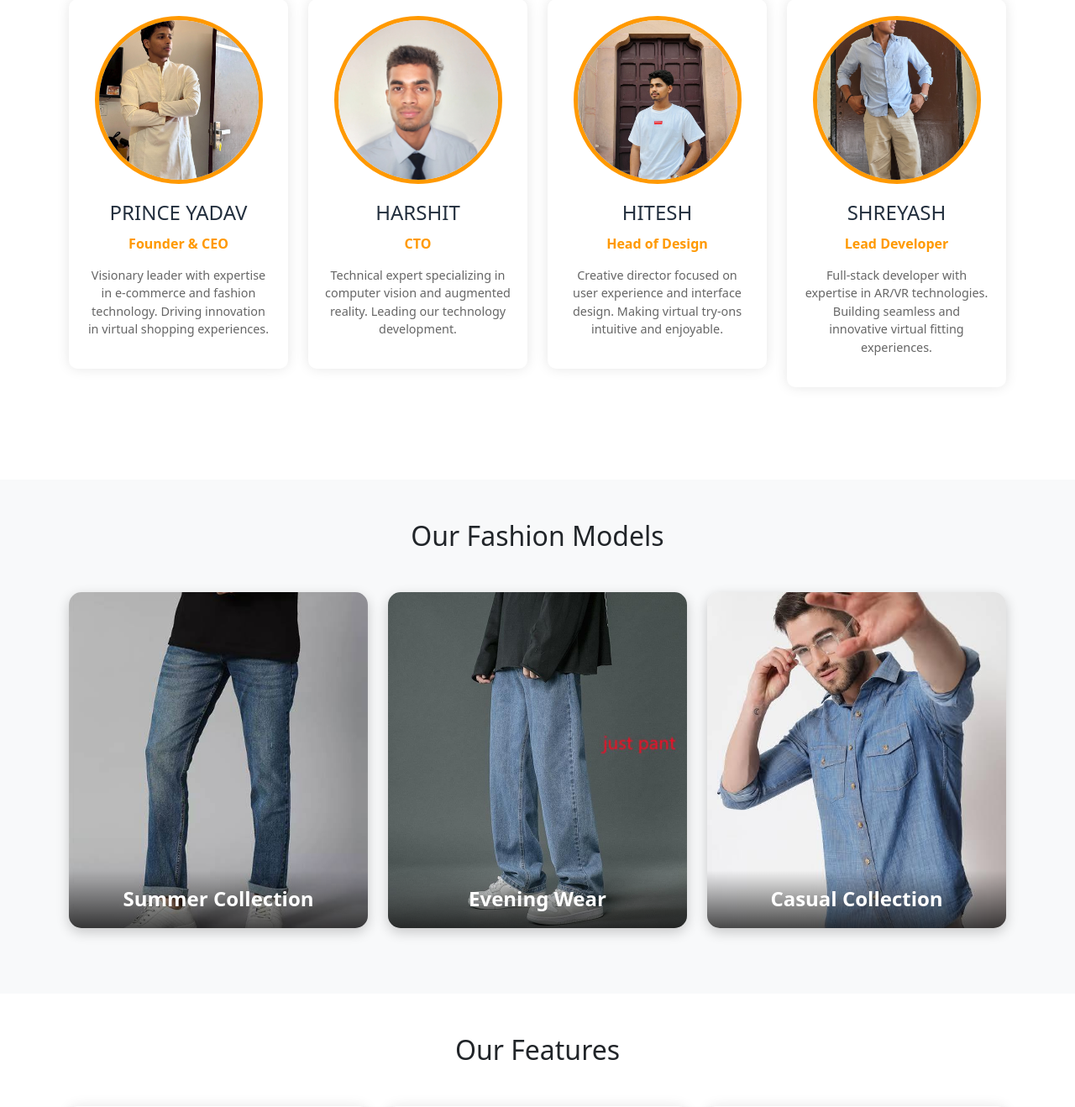
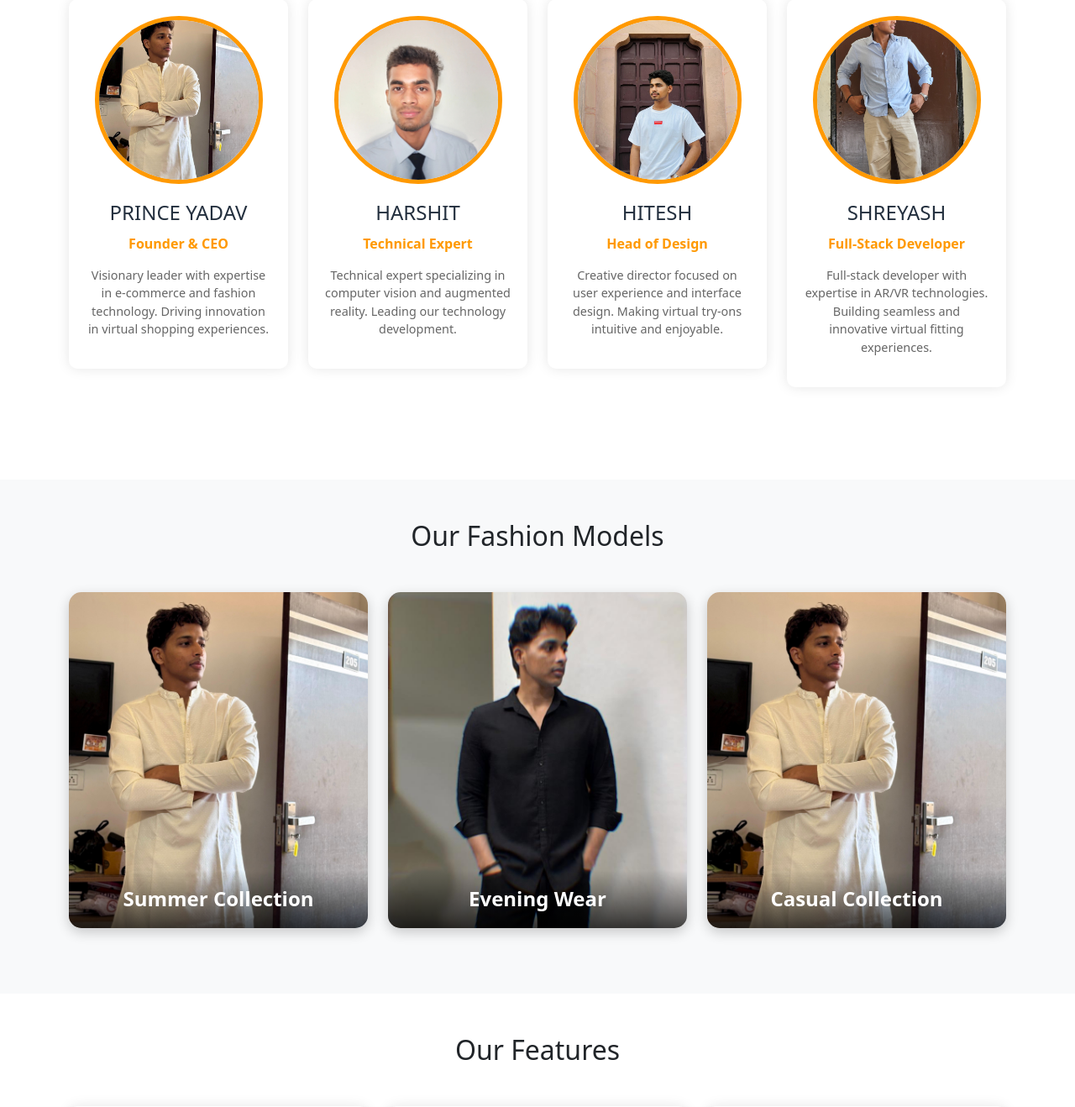
Before and after one commit to prince-up/virtual-fitting-room, a PHP site: page /about.php in a window 1280 px wide. Shown: the part 1533-2851 px from the top of the page at 84% size. Run offline with PHP 8.4, Linux system fonts and the light colour scheme; the visitor is signed in with stand-in values (Sample User, id 1).

Commit message:
Update about page: remove CTO and Lead Developer titles, use Prince images in fashion models

```diff
--- a/about.php
+++ b/about.php
@@ -173,7 +173,7 @@ if (!isset($_SESSION['user_id'])) {
                     <div class="team-card">
                         <img src="assets/images/hitesh.jpg" alt="Harshit" class="team-image">
                         <h3 class="team-name">HARSHIT</h3>
-                        <div class="team-role">CTO</div>
+                        <div class="team-role">Technical Expert</div>
                         <p class="team-description">Technical expert specializing in computer vision and augmented reality. Leading our technology development.</p>
                     </div>
                 </div>
@@ -189,7 +189,7 @@ if (!isset($_SESSION['user_id'])) {
                     <div class="team-card">
                         <img src="assets/images/toi7.jpg" alt="Shreyash" class="team-image">
                         <h3 class="team-name">SHREYASH</h3>
-                        <div class="team-role">Lead Developer</div>
+                        <div class="team-role">Full-Stack Developer</div>
                         <p class="team-description">Full-stack developer with expertise in AR/VR technologies. Building seamless and innovative virtual fitting experiences.</p>
                     </div>
                 </div>
@@ -204,7 +204,7 @@ if (!isset($_SESSION['user_id'])) {
             <div class="row g-4">
                 <div class="col-md-6 col-lg-4">
                     <div class="model-card">
-                        <img src="assets/images/10.jpg" alt="Fashion Model" class="img-fluid model-image">
+                        <img src="assets/images/prince imag.jpg" alt="Fashion Model" class="img-fluid model-image">
                         <div class="model-overlay">
                             <h4>Summer Collection</h4>
                         </div>
@@ -212,7 +212,7 @@ if (!isset($_SESSION['user_id'])) {
                 </div>
                 <div class="col-md-6 col-lg-4">
                     <div class="model-card">
-                        <img src="assets/images/11.jpg" alt="Fashion Model" class="img-fluid model-image">
+                        <img src="assets/images/newone.jpeg" alt="Fashion Model" class="img-fluid model-image">
                         <div class="model-overlay">
                             <h4>Evening Wear</h4>
                         </div>
@@ -220,7 +220,7 @@ if (!isset($_SESSION['user_id'])) {
                 </div>
                 <div class="col-md-6 col-lg-4">
                     <div class="model-card">
-                        <img src="assets/images/12.jpg" alt="Fashion Model" class="img-fluid model-image">
+                        <img src="assets/images/prince imag.jpg" alt="Fashion Model" class="img-fluid model-image">
                         <div class="model-overlay">
                             <h4>Casual Collection</h4>
                         </div>
```
